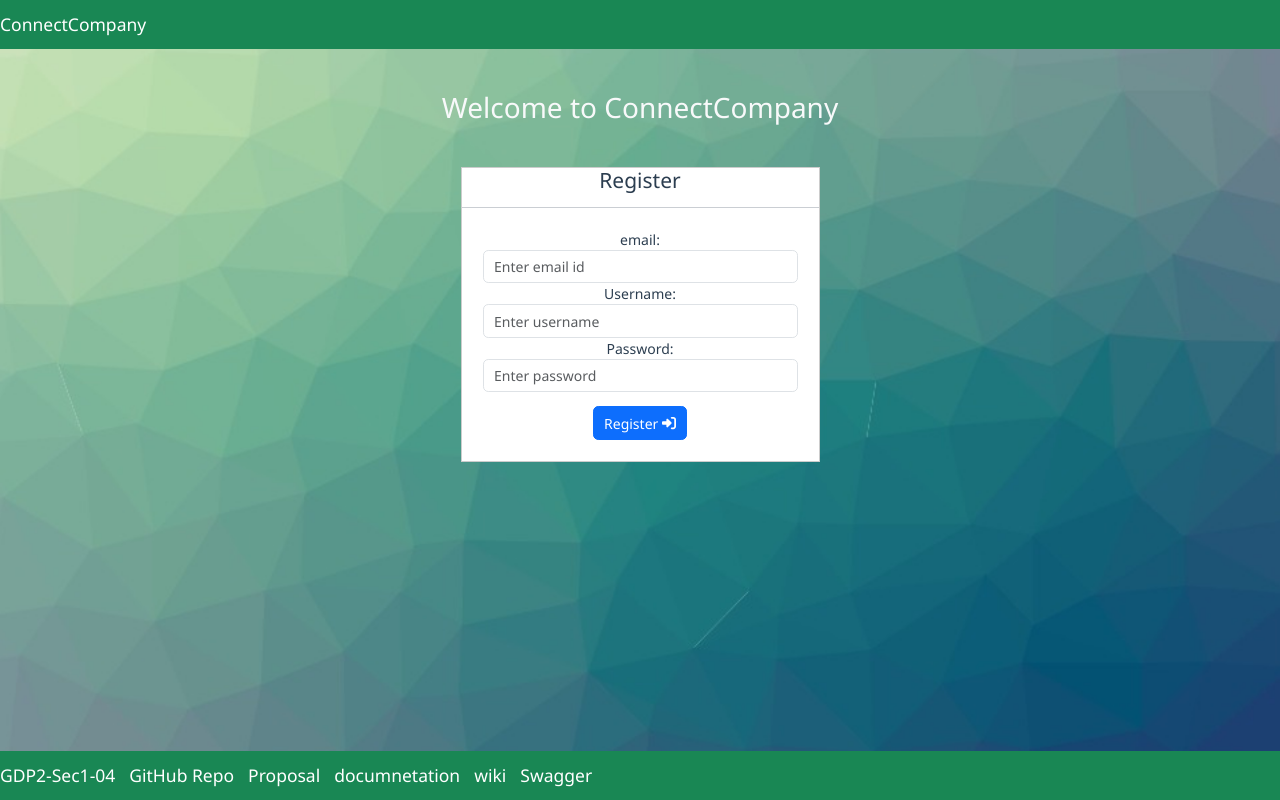
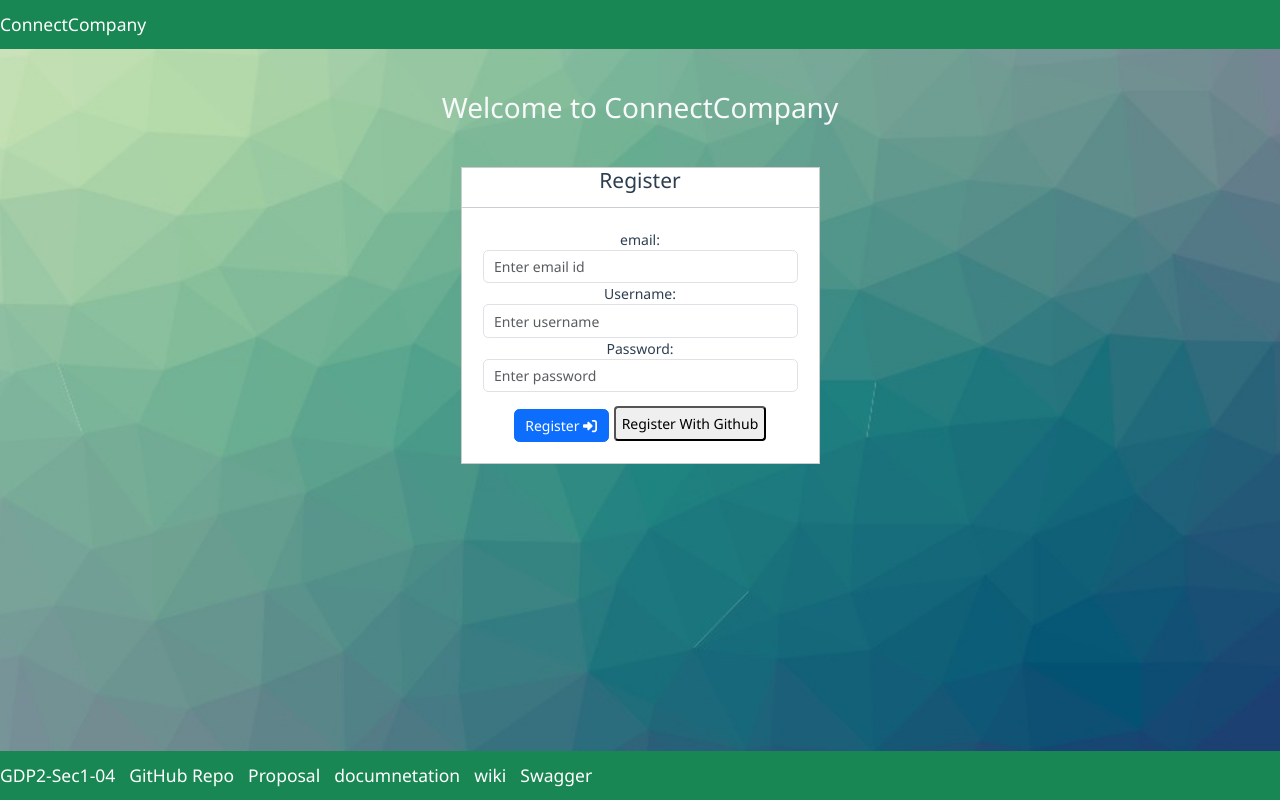
Before and after one commit to saikiranreddygangidi/GDP02-ConnectCompany, a Vue app in the folder client/: page /#/register in a window 1280 px wide. Built offline with nearby package versions, Linux system fonts and the light colour scheme.

Commit message:
Updated documentation for all methods and updated encryption methodology for better security

```diff
--- a/client/src/components/views/register.vue
+++ b/client/src/components/views/register.vue
@@ -63,6 +63,10 @@
               Register
               <font-awesome-icon icon="sign-in-alt" class="m-t-4" />
             </b-button>
+            <router-link to="/loginWithGithub">
+                <button class="button" style="padding-top:5px;padding-bottom:5px; margin-left:5px;border-radius:4px;"><font-awesome-icon :icon="['fab', 'github']" />
+Register With Github</button>
+              </router-link>
           </b-form>
         </div>
       </b-col>
@@ -70,7 +74,10 @@
     </b-row>
   </b-container>
 </template>
+
 <script>
+import CryptoJS from "crypto-js";
+
 export default {
   name: "Register",
   data() {
@@ -84,8 +91,24 @@
     };
   },
   methods: {
+    /**
+     * @vuese
+     * This method takes the user credentials and register the user
+     */
     register() {
       console.log(this.input);
+          const iv = "sinasinasisinaaa";
+      //console.log("store Intern", this.$store);
+      const cipher = CryptoJS.AES.encrypt(
+        this.input.code,
+        CryptoJS.enc.Utf8.parse("82f2ceed4c503896c8a291e560bd4325"),
+        {
+          iv: CryptoJS.enc.Utf8.parse(iv),
+          mode: CryptoJS.mode.CBC,
+        }
+      );
+
+      this.input.code = cipher.toString();
       this.$axios
         .post("/register", this.input)
         .then((response) => {
@@ -104,6 +127,7 @@
   },
 };
 </script>
+
 <style scoped>
 .register {
   border: 1px solid #cccccc;
```
